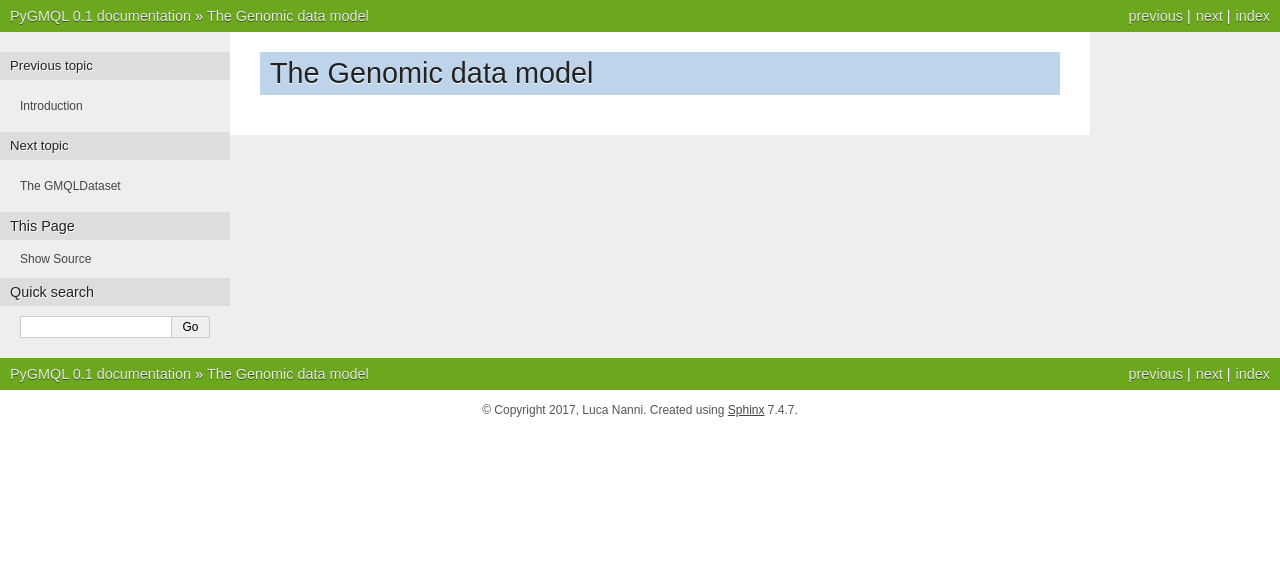
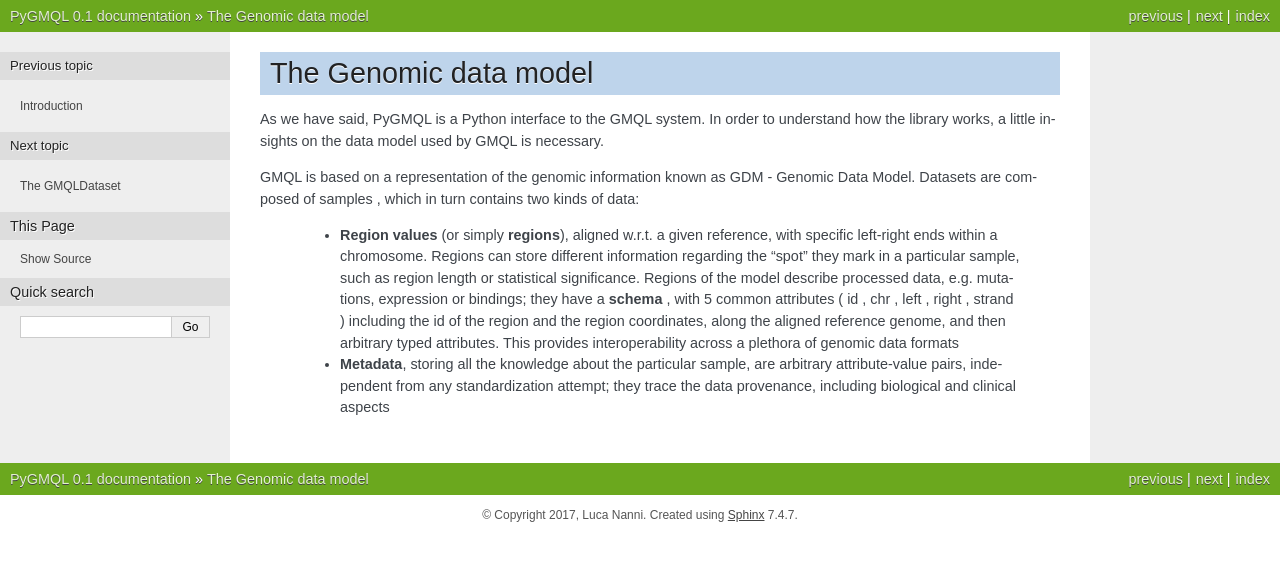
Before and after one commit to DEIB-GECO/PyGMQL, a Sphinx documentation site: the page built from doc/source/genomic_data_model.rst, in a window 1280 px wide. Shown: the top 561 px of the page. Built offline with Sphinx 7.4.7, drawn with Linux system fonts in a browser that asks for light colours.

Commit message:
updated DOC

```diff
--- a/doc/source/genomic_data_model.rst
+++ b/doc/source/genomic_data_model.rst
@@ -1,2 +1,23 @@
 The Genomic data model
 ======================
+
+As we have said, PyGMQL is a Python interface to the GMQL system.
+In order to understand how the library works, a little insights on
+the data model used by GMQL is necessary.
+
+GMQL is based on a representation of the genomic information known as GDM - Genomic
+Data Model. Datasets are composed of samples , which in turn contains two kinds of data:
+
+    * **Region values** (or simply **regions**), aligned w.r.t. a given reference, with specific
+      left-right ends within a chromosome. Regions can store different information regarding the
+      “spot” they mark in a particular
+      sample, such as region length or statistical significance. Regions of the model
+      describe processed data, e.g. mutations, expression or bindings; they have a
+      **schema** , with 5 common attributes ( id , chr , left , right , strand ) including the id of the
+      region and the region coordinates, along the aligned reference genome, and then
+      arbitrary typed attributes. This provides interoperability across a plethora of genomic
+      data formats
+
+    * **Metadata**, storing all the knowledge about the particular sample, are arbitrary
+      attribute-value pairs, independent from any standardization attempt; they trace the
+      data provenance, including biological and clinical aspects
--- a/doc/source/index.rst
+++ b/doc/source/index.rst
@@ -17,6 +17,7 @@ PyGMQL is a python module that enables the user to perform operation on genomic
    GMQLDataset
    GDataframe
    remote
+   settings
 
 * :ref:`genindex`
 * :ref:`modindex`
--- a/doc/source/remote.rst
+++ b/doc/source/remote.rst
@@ -1,5 +1,11 @@
 Remote data management
 ======================
+
+PyGMQL can be used in two different ways. The first one (and the most intuitive and classical one)
+is to use it like any other computational library.
+
+The second way is to make the library interact with a remote server. In order to do that you need to
+create an instance of a *RemoteManager*.
 
 .. currentmodule:: gmql.RemoteConnection.RemoteManager
 ..  autoclass:: RemoteManager
```
Also changed, not shown: doc/source/installation.rst (+21 -0 lines), doc/source/introduction.rst (+11 -0 lines), doc/source/settings.rst (added, +15 -0 lines).
